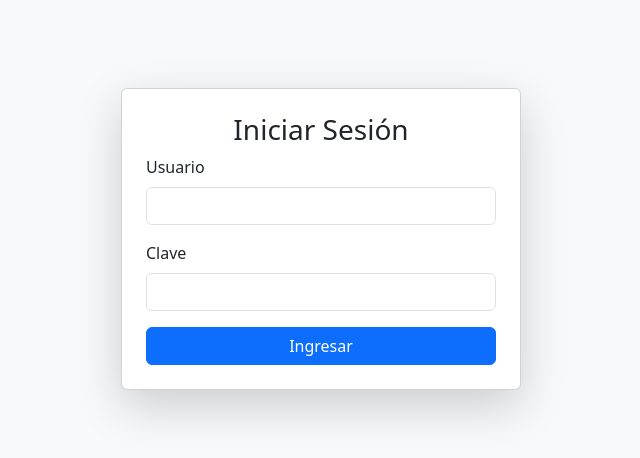
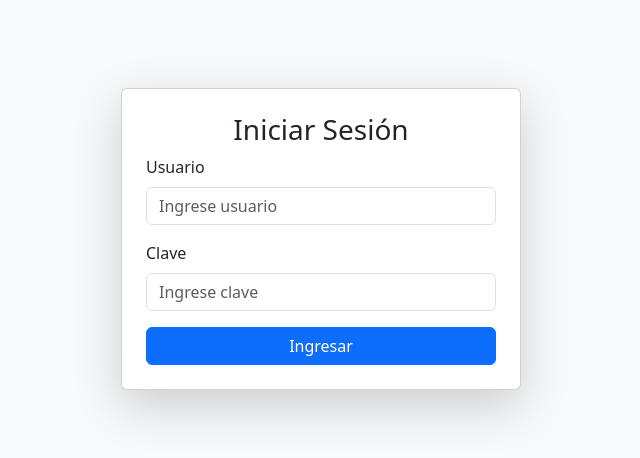
Before and after one commit to cardozom/constructoraPHP, a PHP site: page / in a window 1280 px wide. Shown: the part 161-619 px from the top of the page, without its empty margins (319-959 px from the left). Run offline with PHP 8.4, Linux system fonts and the light colour scheme; some libraries are stand-ins or nearby versions.

Commit message:
modificaciones de index

```diff
--- a/contenido.php
+++ b/contenido.php
@@ -35,7 +35,7 @@ $id = $_GET["id"] ?? 0;
         break;
     case 42:
         $_SESSION["TipoCosto"] = "CD";
-        include 'tiposcostoobra.php';
+        include 'costosdirectosobra.php';
         break;
     case 43:
         $_SESSION["TipoCosto"] = "CI";
--- a/index.php
+++ b/index.php
@@ -22,11 +22,11 @@ if (isset($_SESSION["UsuarioId"])) {
         <form id="loginForm" method="POST" action="validarusuario.php">
             <div class="mb-3">
                 <label class="form-label">Usuario</label>
-                <input type="text" autocomplete="off" class="form-control" name="usuario" required>
+                <input type="text" autocomplete="off" placeholder="Ingrese usuario" class="form-control" name="usuario" required>
             </div>
             <div class="mb-3">
                 <label class="form-label">Clave</label>
-                <input type="password" autocomplete="off" class="form-control" name="clave" required>
+                <input type="password" autocomplete="off" class="form-control" placeholder="Ingrese clave" name="clave" required>
             </div>
             <button type="submit" class="btn btn-primary w-100">Ingresar</button>
         </form>
```
